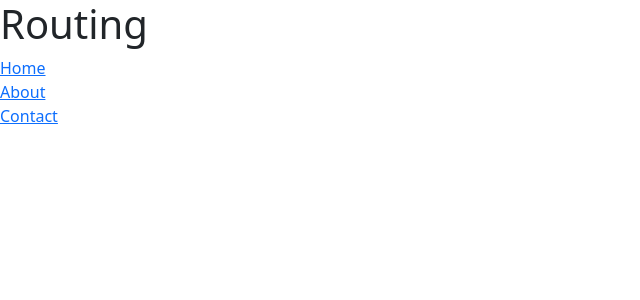
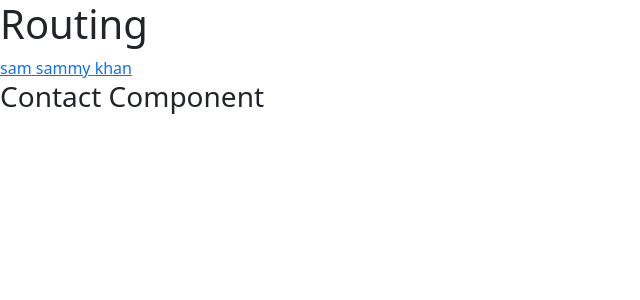
Before and after one commit to Sammy-99/ReactJs, a React (Create React App) app: page /contact/1/1 in a window 1280 px wide. Shown: the top 300 px of the page, without its empty margins (0-640 px from the left). Built offline with nearby package versions, Linux system fonts and the light colour scheme.

Commit message:
pass params througth routing

```diff
--- a/src/App.js
+++ b/src/App.js
@@ -7,20 +7,21 @@ import {Contact} from "./Components/Contact";
 import Author from "./Components/Author";
 
 function App() {
+    let users = [
+        {id : 1, name : "sam"},
+        {id : 2, name : "sammy"},
+        {id : 3, name : "khan"}
+    ];
     return (
         <div>
             <h1>Routing</h1>
             <BrowserRouter>
-                    <Link to="/" >Home</Link> <br />
-                    <Link to="/about" >About</Link><br />
-                    <Link to="/contact" >Contact</Link>
+                {users.map(user => (
+                    <Link to={"contact/" + user.id + "/" + user.name} state={{userId : user.id}}> {user.name} </Link>
+                ))}
 
                 <Routes>
-                    <Route path="/" element={<Home />} />
-                    <Route path="/contact" element={<Contact />} />
-                    <Route path="/about" element={<About />}>
-                        <Route path="author" element={<Author />} />
-                    </Route>
+                    <Route path="/contact/:id/:name" element={<Contact />}></Route>
                 </Routes>
             </BrowserRouter>
         </div>
--- a/src/Components/Contact.js
+++ b/src/Components/Contact.js
@@ -1,6 +1,12 @@
 import React from "react";
+import { useLocation, useParams } from "react-router-dom";
 
-function Contact(){
+function Contact(props){
+    // const location = useLocation();
+    // const {userId} = location.state;
+    // OR import 'useParams' module to get all parameters
+    const { id } = useParams();
+    console.log(id);
     return (
         <div>
             <h3>Contact Component</h3>
```
